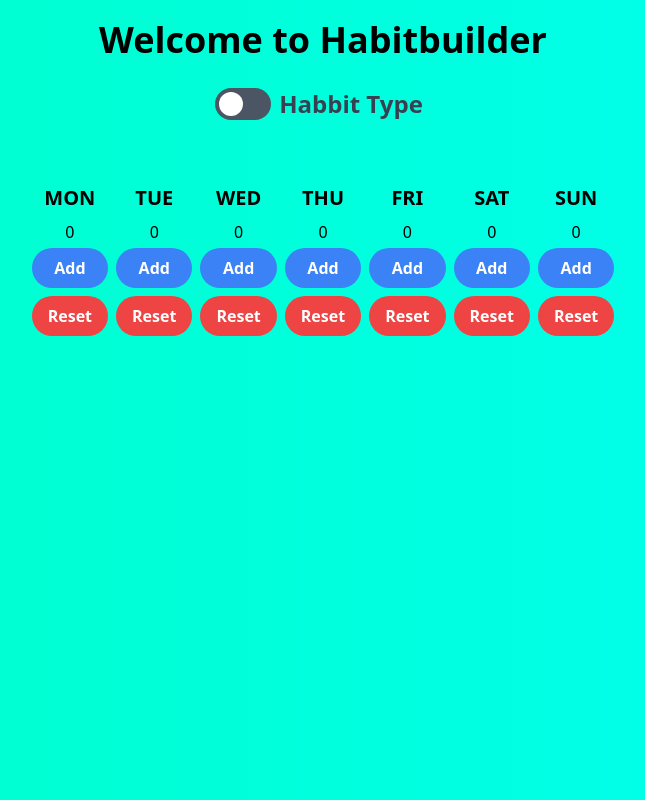
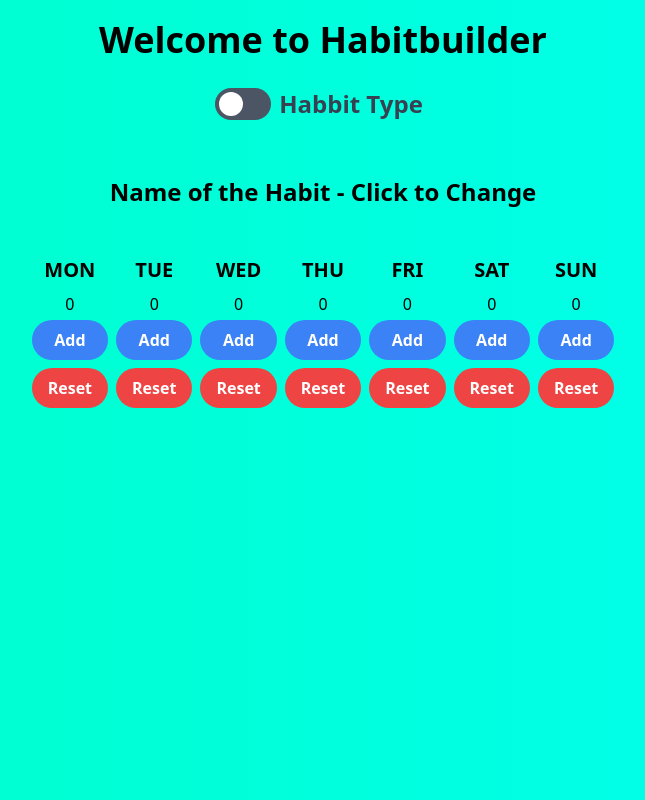
Before and after one commit to robonafisi/react-testing, a React (Create React App) app: page / in a window 1280 px wide. Shown: the whole page, without its empty margins (317-962 px from the left). Built offline with nearby package versions, Linux system fonts and the light colour scheme.

Commit message:
Added the title of the habits

```diff
--- a/src/App.js
+++ b/src/App.js
@@ -46,6 +46,10 @@ function App() {
           </label>
         </div>
 
+        <div className='text-center'>
+        <h3 class="text-2xl font-bold m-2 my-10" contenteditable="true">Name of the Habit - Click to Change</h3>
+        </div>
+
         {habittype ?
         <div className='flex items-center justify-center'>
         <div className='flex flex-col m-3'><p className='m-2 text-xl font-bold'>MON</p><input type="checkbox" className='m-2'/></div>
```
